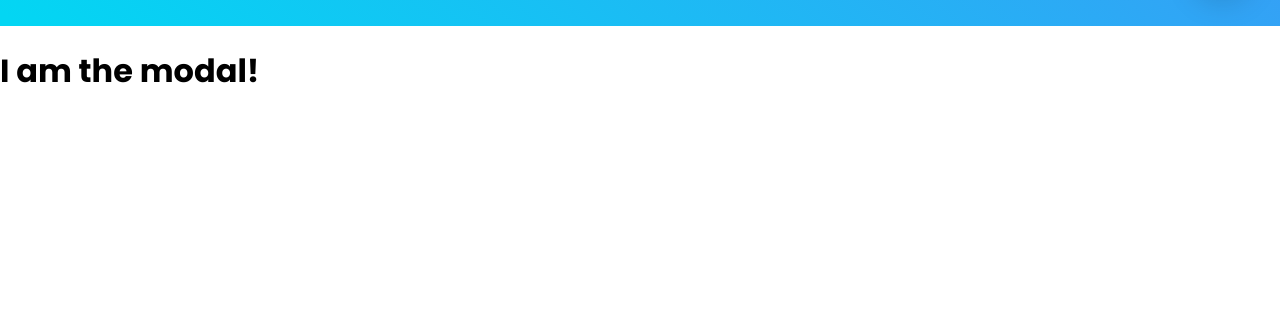
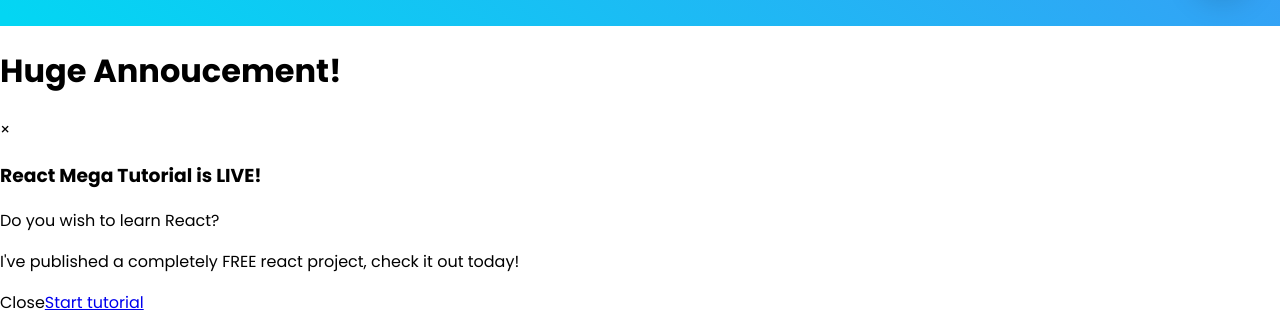
Before and after one commit to manavtimbadiya/portfolio, a React (Create React App) app: page / in a window 1280 px wide. Shown: the part 774-1086 px from the top of the page. Before the commit the page ends 891 px from the top, so only its background shows below. Built offline with nearby package versions, Linux system fonts and the light colour scheme.

Commit message:
Portal Updated

```diff
--- a/src/components/Modal/Modal.jsx
+++ b/src/components/Modal/Modal.jsx
@@ -5,7 +5,36 @@ import "./Modal.css";
 const Modal = (props) => {
 	return (
         ReactDOM.createPortal( <div className="modal-overlay">
-                <h1>I am the modal!</h1>
+            <div className="modal-container">
+                 <div className='upper-section'>
+                    <h1>Huge Annoucement!</h1>
+                    <p  className='close'>
+                        &times;
+                    </p>
+                </div>
+            </div>
+             <div className='middle-section'>
+                    <h3>React Mega Tutorial is LIVE!</h3>
+                    <p>Do you wish to learn React?</p>
+                    <p>
+                        I've published a completely FREE react project, check
+                        it out today!
+                    </p>
+
+                </div>
+                 <div className='lower-section'>
+                    <a  className='modal-btn btn-red'>
+                        Close
+                    </a>
+                    <a
+                        href='http://theleanprogrammer.com/aam/'
+                        target='_blank'
+                        rel='noreferrer'
+                        className='modal-btn btn-green'
+                    >
+                        Start tutorial
+                    </a>
+                </div>
             </div>,
                 document.getElementById("modal"))
         );
```
